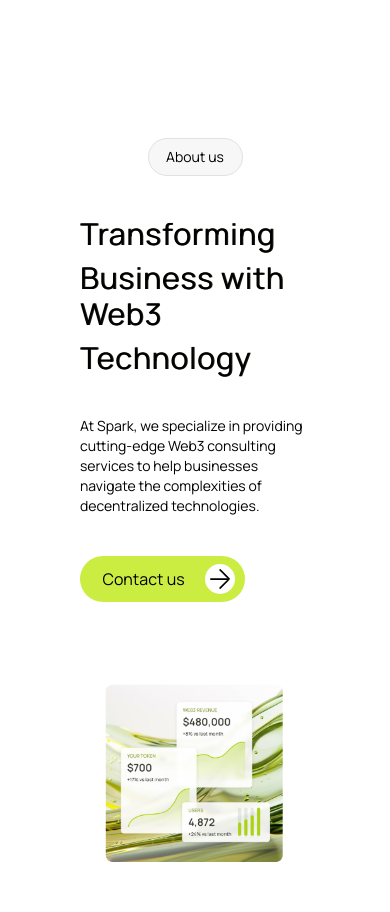
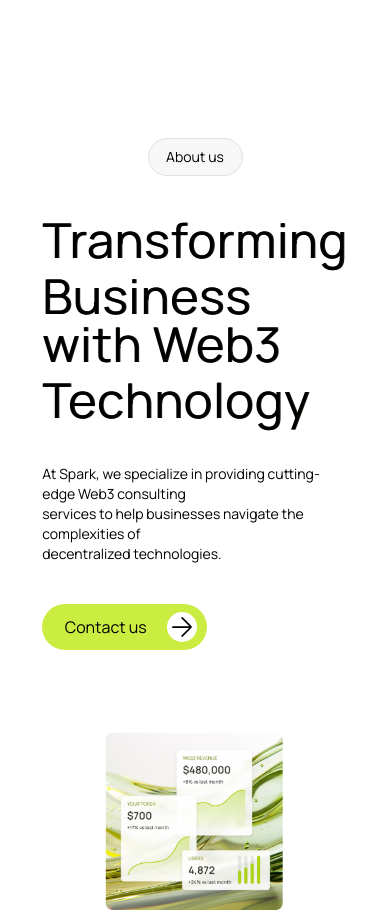
Before and after one commit to Sujal0v0/Spark-Clone, a React (Vite) app: page / in a window 390 px wide. Shown: the part 720-1632 px from the top of the page. Built offline with nearby package versions, Linux system fonts and the light colour scheme.

Commit message:
font size changed in about us and experience section

```diff
--- a/src/components/about-us/AboutUs.jsx
+++ b/src/components/about-us/AboutUs.jsx
@@ -1,7 +1,7 @@
 const AboutUs = () => {
   return (
     <div id="about-us" className="mx-auto">
-      <div className="sm:text-5xl text-3xl text-black w-[100vw] md:h-[120vh] flex md:flex-nowrap items-center justify-center lg:gap-[150px] gap-20 flex-wrap pb-20 px-20">
+      <div className="sm:text-5xl text-5xl text-black w-[100vw] md:h-[120vh] flex md:flex-nowrap items-center justify-center lg:gap-[150px] gap-20 flex-wrap pb-20 px-20">
         <div className="flex flex-col md:gap-20 gap-10 justify-center">
           <div className="rounded-full border-buttonBorder border-[1px] border-solid bg-backgroundGray1 text-sm text-light flex items-center justify-center p-2 w-[95px] md:mx-0 mx-auto">
             <div>About us</div>
--- a/src/components/experience/Experience.jsx
+++ b/src/components/experience/Experience.jsx
@@ -3,7 +3,7 @@
 const Experience = () => {
   return (
     <div id="experience" className="mx-auto">
-      <div className="sm:text-5xl text-3xl text-black w-[100vw] flex flex-col items-center gap-[50px] md:px-[80px] px-[20px] pb-[70px]">
+      <div className="sm:text-5xl text-5xl text-black w-[100vw] flex flex-col items-center gap-[50px] md:px-[80px] px-[20px] pb-[70px]">
         <div className="rounded-full border-buttonBorder border-[1px] border-solid bg-backgroundGray1 text-sm text-light flex items-center justify-center p-2 w-[95px]">
           <div>Experience</div>
         </div>
```
